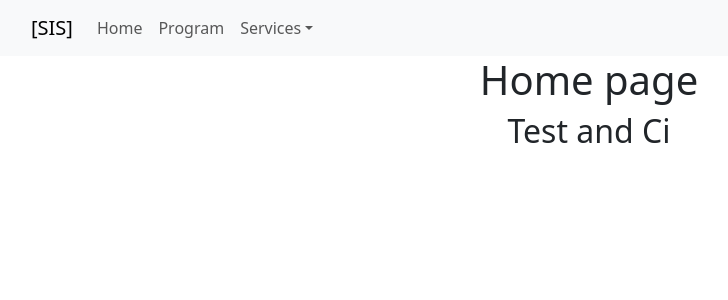
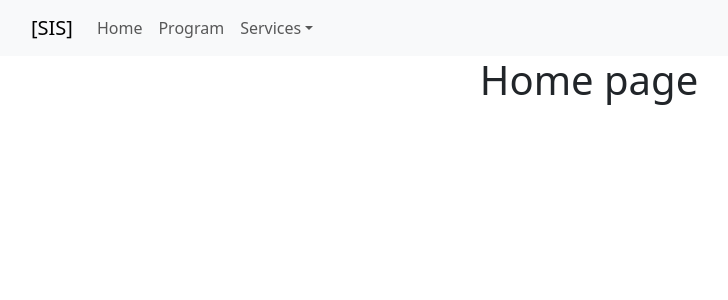
Before and after one commit to marktmng/sis_frontend, a React (Create React App) app: page / in a window 1280 px wide. Shown: the top 300 px of the page, without its empty margins (51-779 px from the left). Built offline with nearby package versions, Linux system fonts and the light colour scheme.

Commit message:
removed something form home to test

```diff
--- a/src/components/Home.jsx
+++ b/src/components/Home.jsx
@@ -4,7 +4,6 @@ function Home(props) {
     return (
         <div>
             <h1>Home page</h1>
-            <h2>Test and Ci</h2>
         </div>
     );
 }
```
